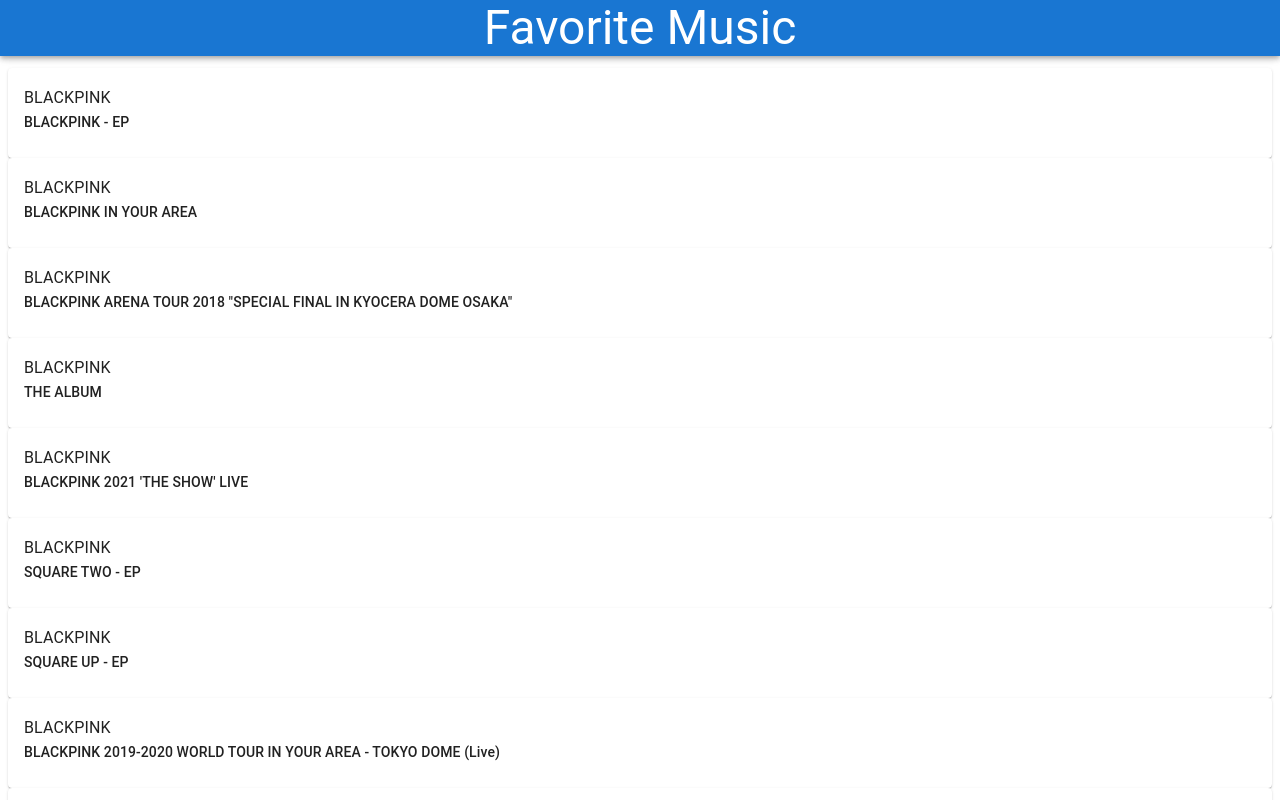
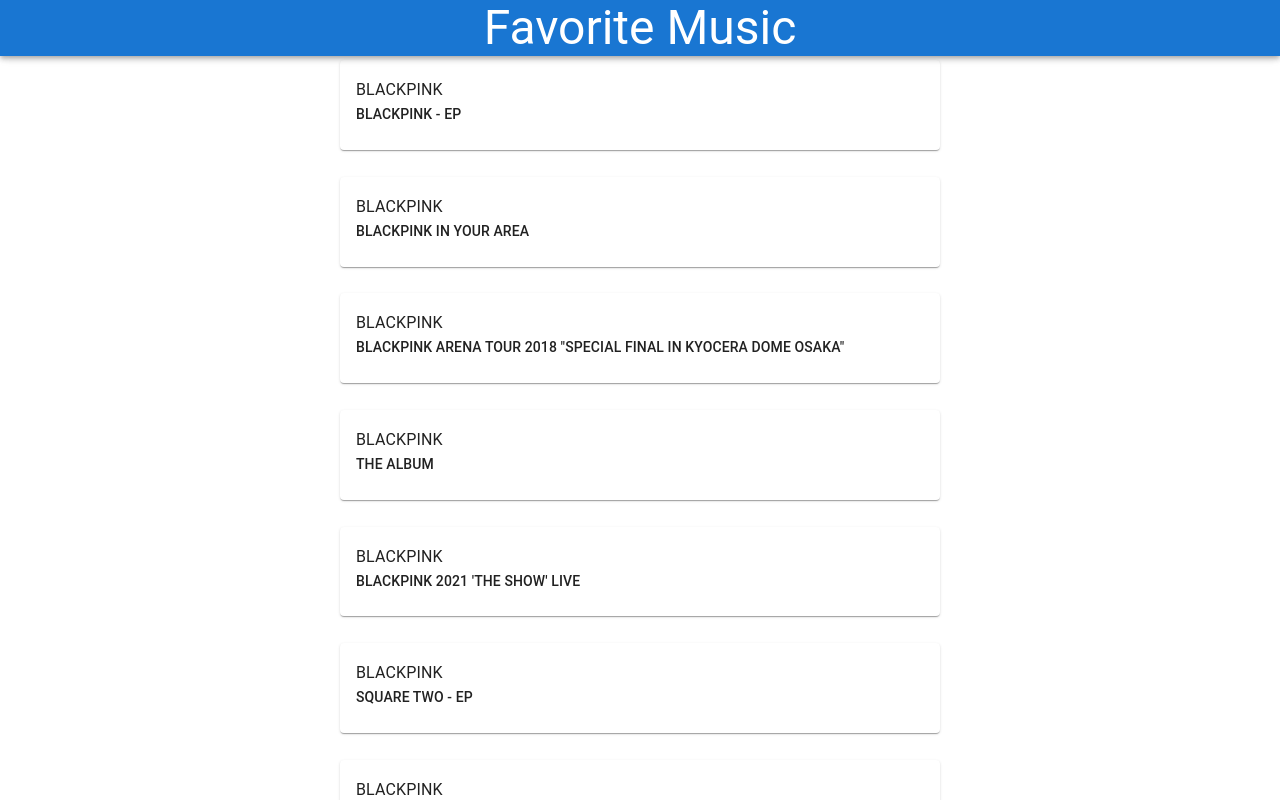
Before and after one commit to govldbstj/react, a React app: page / in a window 1280 px wide. Shown: the top 800 px of the page. Built offline with nearby package versions, Linux system fonts and the light colour scheme; the HTML template or start-up script is replaced by a standard one.

Commit message:
Align Card Elemtns to Center

```diff
--- a/src/App.js
+++ b/src/App.js
@@ -1,11 +1,12 @@
 import React from 'react';
-import {Typography, AppBar} from '@mui/material';
+import {Typography, AppBar, CssBaseline} from '@mui/material';
 import MusicList from './MusicList';
 import music_list from './data';
 
 export default function App () {
     return (
         <React.Fragment>
+            <CssBaseline/>
 
             <AppBar position="fixed">
                 <Typography align="center" variant="h3" color="inherit">Favorite Music</Typography>
--- a/src/MusicList.js
+++ b/src/MusicList.js
@@ -1,12 +1,27 @@
 import React from 'react';
 import {Card, CardContent, Typography} from '@mui/material';
+
+const styles = {
+    content : {},
+    layout : {
+        display : 'flex',
+        justifyContent : 'center'
+    },
+    card: {
+        minWidth: 275,
+        maxWidth: 600,
+        marginBottom : "20pt",
+        marginLeft : 'auto',
+        marginRight : 'auto',
+    },
+};
 
 export default function MusicList ({list}) {
     return (
         <div>
             {list.results.map(item => {
                 return (
-                <Card>
+                <Card sx={styles.card} key={item.collectionId}>
                     <CardContent>
                         <Typography variant="subtitle1"> {item.artistName}</Typography>
                         <Typography variant="subtitle2"> {item.collectionCensoredName}</Typography>
```
